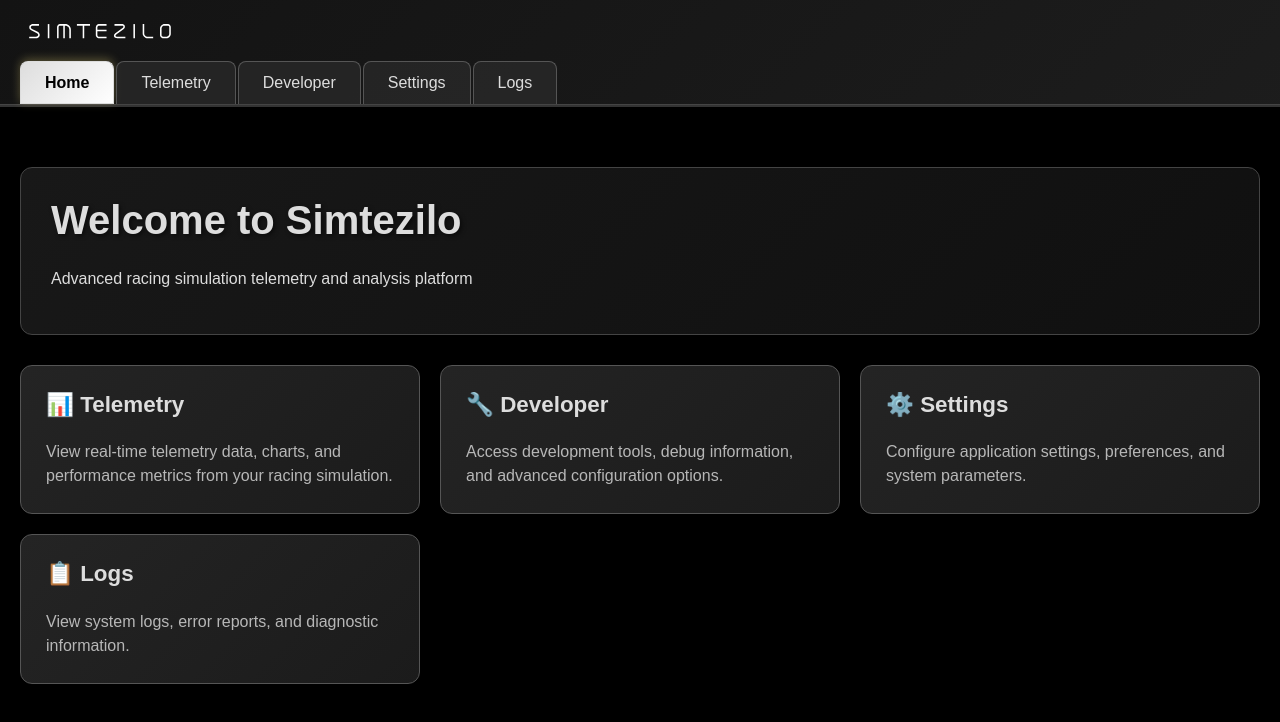
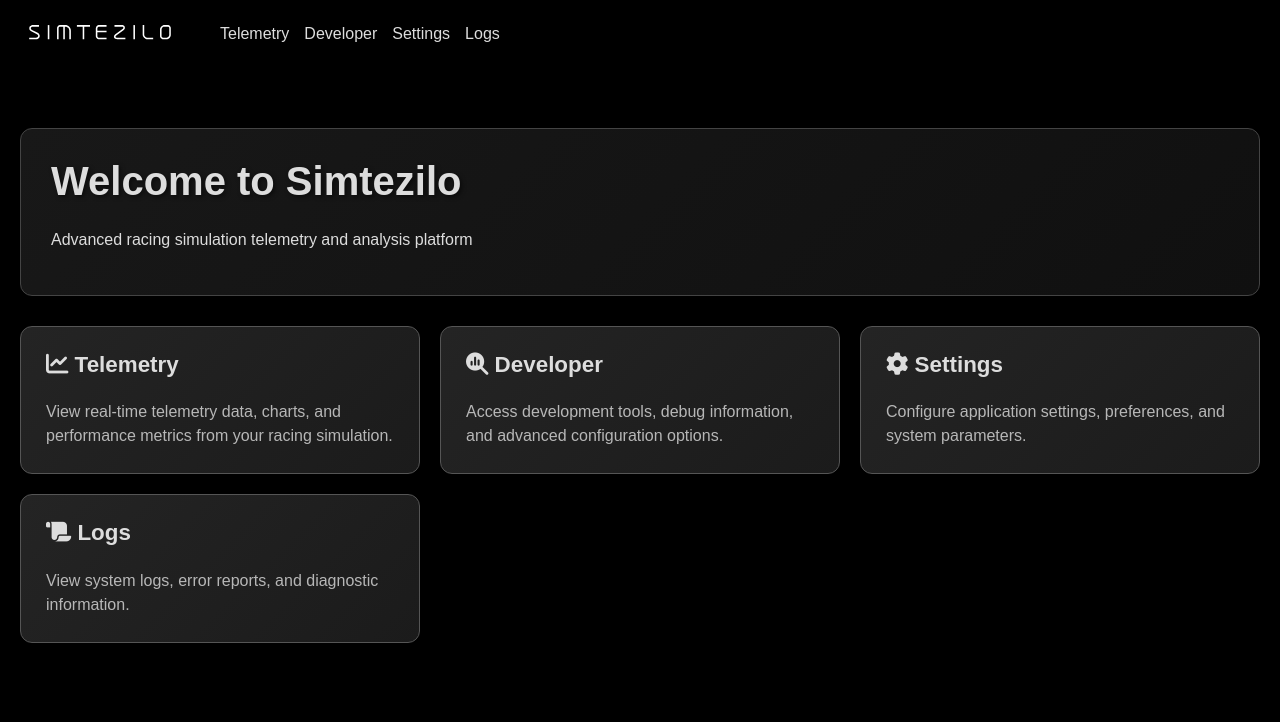
Before and after one commit to vwhitteron/simtezilo-dev, a plain HTML site: page app/ui/webui/html/index.html in a window 1280 px wide. Drawn offline with Linux system fonts and the light colour scheme.

Commit message:
feat: use free font awesome icons in web ui

```diff
--- a/app/ui/webui/html/index.html
+++ b/app/ui/webui/html/index.html
@@ -5,6 +5,7 @@
     <!-- Required meta tags -->
     <meta charset="utf-8" />
     <meta name="viewport" content="width=device-width, initial-scale=1" />
+    <link rel="stylesheet" href="https://cdnjs.cloudflare.com/ajax/libs/font-awesome/6.4.0/css/all.min.css">
     <link rel="stylesheet" href="/css/common.css">
     <link rel="stylesheet" href="/css/home.css">
     <script>
@@ -25,22 +26,22 @@
 
         <div class="page-grid">
             <a href="/telemetry" class="page-card">
-                <h3>📊 Telemetry</h3>
+                <h3><i class="fa-solid fa-chart-line"></i> Telemetry</h3>
                 <p>View real-time telemetry data, charts, and performance metrics from your racing simulation.</p>
             </a>
 
             <a href="/dev" class="page-card">
-                <h3>🔧 Developer</h3>
+                <h3><i class="fa-solid fa-magnifying-glass-chart"></i> Developer</h3>
                 <p>Access development tools, debug information, and advanced configuration options.</p>
             </a>
 
             <a href="/settings" class="page-card">
-                <h3>⚙️ Settings</h3>
+                <h3><i class="fa-solid fa-gear"></i> Settings</h3>
                 <p>Configure application settings, preferences, and system parameters.</p>
             </a>
 
             <a href="/logs" class="page-card">
-                <h3>📋 Logs</h3>
+                <h3><i class="fa-solid fa-scroll"></i> Logs</h3>
                 <p>View system logs, error reports, and diagnostic information.</p>
             </a>
         </div>
--- a/app/ui/webui/static/js/navigation.js
+++ b/app/ui/webui/static/js/navigation.js
@@ -1,7 +1,6 @@
 // Navigation component for Simtezilo Web UI
 function createNavigation(currentPage) {
     const pages = [
-        { path: '/', name: 'Home', id: 'home' },
         { path: '/telemetry', name: 'Telemetry', id: 'telemetry' },
         { path: '/dev', name: 'Developer', id: 'dev' },
         { path: '/settings', name: 'Settings', id: 'settings' },
@@ -9,73 +8,14 @@ function createNavigation(currentPage) {
     ];
 
     let navHTML = `
+        <link rel="stylesheet" href="https://cdnjs.cloudflare.com/ajax/libs/font-awesome/6.4.0/css/all.min.css">
         <style>
             .nav-container {
-                background: linear-gradient(135deg, rgba(20, 20, 20, 0.95), rgba(30, 30, 30, 0.95));
-                border-bottom: 2px solid #333;
-                padding: 0;
+                padding: 15px 20px;
                 margin-bottom: 20px;
-                backdrop-filter: blur(10px);
-                box-shadow: 0 2px 20px rgba(0, 0, 0, 0.3);
-            }
-
-            .nav-header {
                 display: flex;
                 justify-content: space-between;
                 align-items: center;
-                padding: 15px 20px 10px 20px;
-            }
-
-            .nav-tabs {
-                display: flex;
-                margin: 0;
-                padding: 0 20px;
-                list-style: none;
-                border-bottom: 1px solid #444;
-            }
-
-            .nav-tab {
-                margin-right: 2px;
-            }
-
-            .nav-tab a {
-                display: block;
-                padding: 12px 24px;
-                text-decoration: none;
-                color: #dddddd;
-                background: rgba(40, 40, 40, 0.8);
-                border: 1px solid #555;
-                border-bottom: none;
-                border-radius: 8px 8px 0 0;
-                transition: all 0.3s ease;
-                font-weight: 500;
-                position: relative;
-                overflow: hidden;
-            }
-
-            .nav-tab a:hover {
-                background: rgba(60, 60, 60, 0.9);
-                color: #fff;
-                transform: translateY(-2px);
-                box-shadow: 0 4px 12px rgba(249, 230, 127, 0.2);
-            }
-
-            .nav-tab.active a {
-                background: linear-gradient(135deg, #dddddd, #ffffff);
-                color: #000;
-                border-color: #dddddd;
-                font-weight: 600;
-                box-shadow: 0 -2px 10px rgba(249, 230, 127, 0.3);
-            }
-
-            .nav-tab.active a::before {
-                content: '';
-                position: absolute;
-                bottom: -1px;
-                left: 0;
-                right: 0;
-                height: 2px;
-                background: #dddddd;
             }
 
             .nav-logo {
@@ -85,25 +25,53 @@ function createNavigation(currentPage) {
             .nav-logo:hover {
                 opacity: 0.8;
             }
+
+            .nav-tabs {
+                display: flex;
+                margin: 0;
+                margin-left: 40px;
+                padding: 0;
+                list-style: none;
+                align-items: center;
+                gap: 15px;
+            }
+
+            .nav-tab a {
+                display: block;
+                padding: 10px 0;
+                text-decoration: none;
+                color: #dddddd;
+                font-weight: 500;
+                transition: all 0.3s ease;
+                position: relative;
+            }
+
+            .nav-tab a:hover {
+                color: #fff;
+            }
+
+            .nav-tab.active a {
+                color: #fff;
+                font-weight: 700;
+            }
+
+            .nav-right {
+                display: flex;
+                align-items: center;
+                gap: 20px;
+            }
         </style>
 
         <div class="nav-container">
-            <div class="nav-header">
+            <div style="display: flex; align-items: center;">
                 <a href="/" class="nav-logo">
                     <img src="/images/simtezilo-logo-dark.svg" alt="Simtezilo" height="32" width="160">
-                </a>`;
+                </a>
 
-    // Add connection status if it exists in the current page
-    if (typeof connectionStatusHTML !== 'undefined') {
-        navHTML += connectionStatusHTML;
-    }
-
-    navHTML += `
-            </div>
                 <ul class="nav-tabs">`;
 
     pages.forEach(page => {
-        const isActive = page.id === currentPage || (currentPage === 'index' && page.id === 'home');
+        const isActive = page.id === currentPage;
         navHTML += `
                     <li class="nav-tab${isActive ? ' active' : ''}">
                         <a href="${page.path}">${page.name}</a>
@@ -112,6 +80,17 @@ function createNavigation(currentPage) {
 
     navHTML += `
                 </ul>
+            </div>`;
+
+    // Add connection status if it exists in the current page
+    if (typeof connectionStatusHTML !== 'undefined') {
+        navHTML += `
+            <div class="nav-right">
+                ${connectionStatusHTML}
+            </div>`;
+    }
+
+    navHTML += `
         </div>`;
 
     return navHTML;
```
Also changed, not shown: app/ui/webui/html/dev.html (+6 -4 lines), app/ui/webui/html/logs.html (+1 -0 lines), app/ui/webui/html/settings.html (+1 -0 lines), app/ui/webui/html/telemetry.html (+6 -4 lines), app/ui/webui/static/js/scichart.js (+28 -13 lines). Lines whose indentation alone changed are shown as unchanged.
